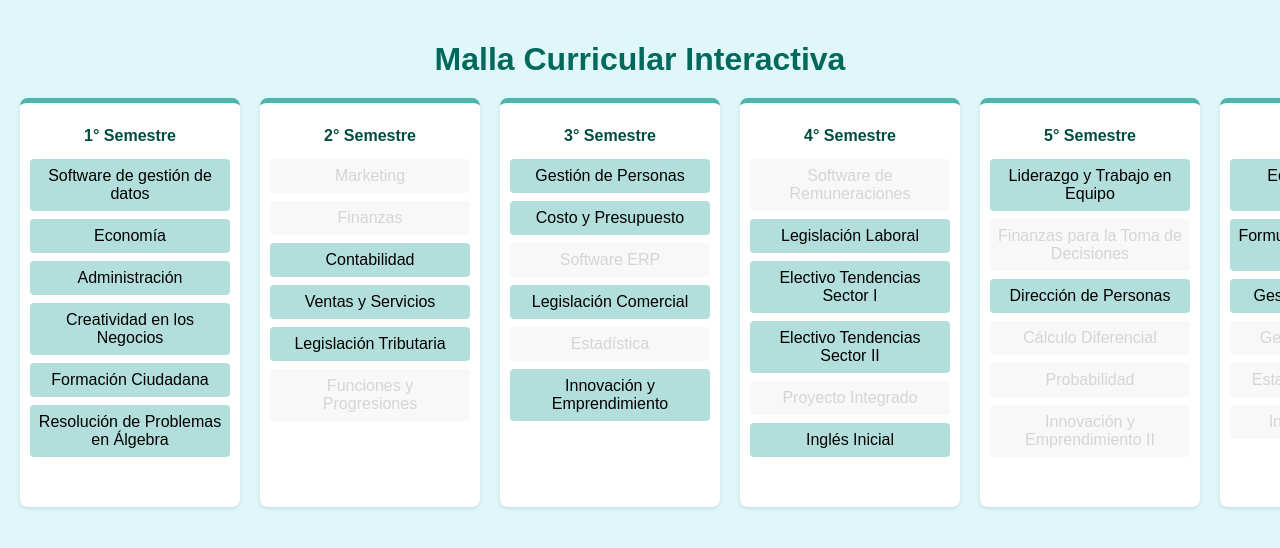
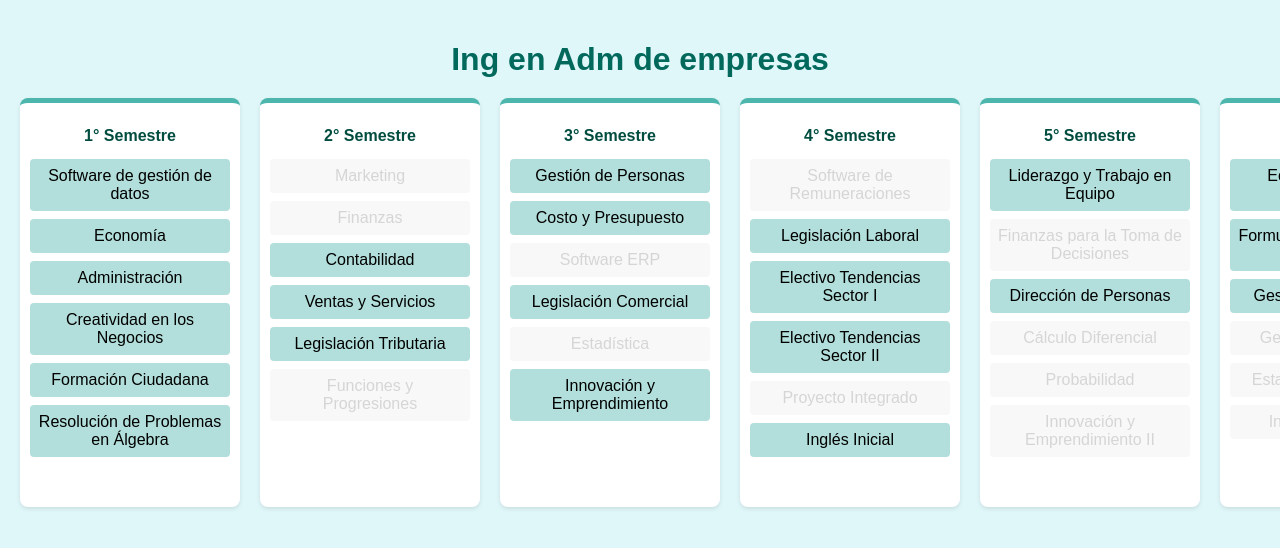
Before and after one commit to LizAntonia/Malla.Curricular, a plain HTML site: page index.html in a window 1280 px wide. Shown: the top 548 px of the page. Drawn offline with Linux system fonts and the light colour scheme.

Commit message:
Update index.html

```diff
--- a/index.html
+++ b/index.html
@@ -6,7 +6,7 @@
   <link rel="stylesheet" href="style.css">
 </head>
 <body>
-  <h1>Malla Curricular Interactiva</h1>
+  <h1>Ing en Adm de empresas</h1>
   <div id="contenedor-malla"></div>
   <script src="script.js"></script>
 </body>
```
